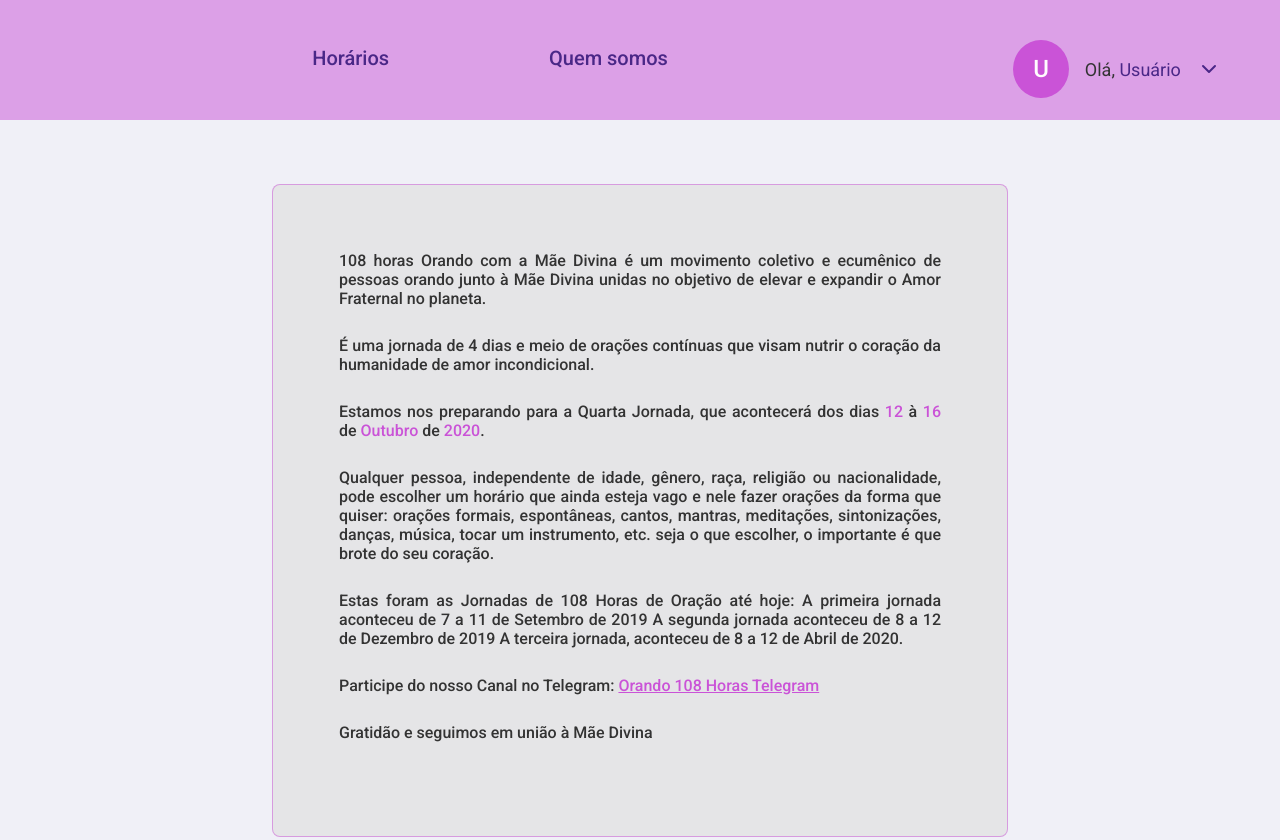
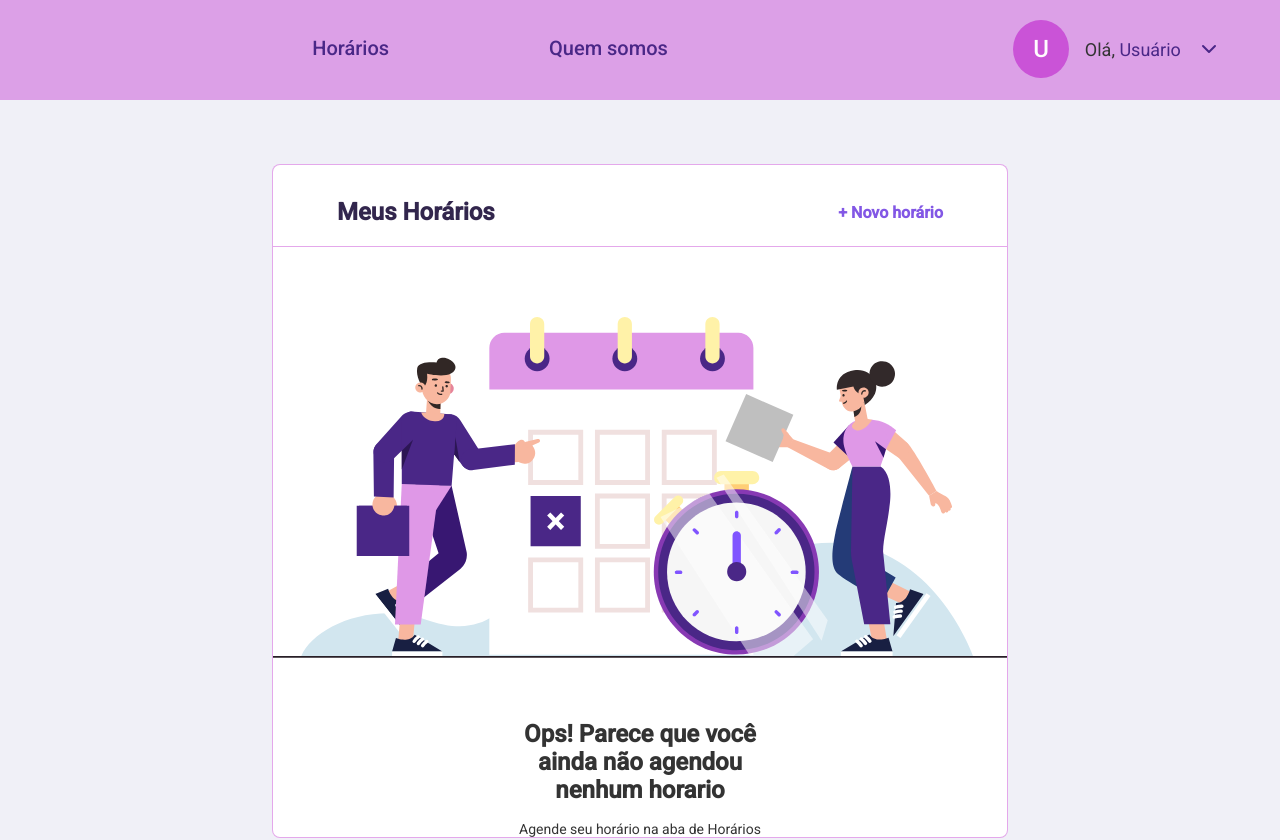
Before and after one commit to apsampaio/108-hours, a React (Create React App) app: page / in a window 1280 px wide. Shown: the top 840 px of the page. Built offline with nearby package versions, Linux system fonts and the light colour scheme.

Commit message:
schedules page

```diff
--- a/src/App.tsx
+++ b/src/App.tsx
@@ -6,12 +6,13 @@ import Landing from "./pages/Landing";
 import Login from "./pages/Login";
 import SignUp from "./pages/SignUp";
 import Home from "./pages/Home";
+import MySchedules from "./pages/MySchedules";
 
 function App() {
   return (
     <>
       <GlobalStyles />
-      <Home />
+      <MySchedules />
     </>
   );
 }
--- a/src/components/Header/styles.ts
+++ b/src/components/Header/styles.ts
@@ -2,7 +2,7 @@ import styled from "styled-components";
 
 export const Container = styled.div`
   background: rgba(202, 83, 215, 0.5);
-  min-height: 120px;
+  min-height: 100px;
   flex-grow: 0;
 
   display: flex;
@@ -41,7 +41,7 @@ export const Dropdown = styled.section`
   position: relative;
   display: inline-block;
   min-width: 300px;
-  min-height: 120px;
+  min-height: 100px;
   flex: 0;
 
   div {
@@ -50,7 +50,7 @@ export const Dropdown = styled.section`
     align-items: center;
     justify-content: center;
 
-    padding-top: 40px;
+    padding-top: 20px;
 
     span {
       padding: 15px 20px 15px 20px;
--- /dev/null
+++ b/src/pages/MySchedules/index.tsx
@@ -0,0 +1,28 @@
+import React from "react";
+
+import Header from "../../components/Header";
+import Footer from "../../components/Footer";
+
+import { Container, Content } from "./styles";
+
+import noScheduleImg from "../../assets/noSchedule.svg";
+
+const MySchedules: React.FC = () => {
+  return (
+    <Container>
+      <Header />
+      <Content>
+        <div>
+          <strong>Meus Horários</strong>
+          <a>+ Novo horário</a>
+        </div>
+        <img src={noScheduleImg} alt="Sem horários" />
+        <h3>Ops! Parece que você ainda não agendou nenhum horario</h3>
+        <p>Agende seu horário na aba de Horários</p>
+      </Content>
+      <Footer />
+    </Container>
+  );
+};
+
+export default MySchedules;
--- /dev/null
+++ b/src/pages/MySchedules/styles.ts
@@ -0,0 +1,85 @@
+import styled from "styled-components";
+
+export const Container = styled.div`
+  display: flex;
+  flex-direction: column;
+
+  top: 0;
+  right: 0;
+  left: 0;
+  bottom: 0;
+
+  background: #f0f0f7;
+`;
+
+export const Content = styled.div`
+  flex-grow: 1;
+
+  margin-top: 64px;
+  margin-bottom: 64px;
+
+  border-radius: 8px;
+  border: 1px solid rgba(202, 83, 215, 0.5);
+
+  min-width: 736px;
+  min-height: 550px;
+
+  background: #fff;
+  align-self: center;
+
+  display: flex;
+  flex-direction: column;
+
+  div {
+    display: flex;
+    align-items: center;
+    justify-content: space-between;
+
+    max-height: 90px;
+
+    border-bottom: 1px solid rgba(202, 83, 215, 0.5);
+    padding-bottom: 20px;
+
+    strong {
+      color: #32264d;
+      font-weight: bold;
+      font-size: 24px;
+      margin-left: 64px;
+      margin-top: 33px;
+    }
+
+    a {
+      margin-right: 64px;
+      margin-top: 33px;
+      font-size: 16px;
+
+      font-weight: bold;
+      color: #8257e5;
+    }
+  }
+
+  img {
+    padding-top: 70px;
+  }
+
+  h3 {
+    align-self: center;
+    text-align: center;
+
+    max-width: 251px;
+    padding-top: 40px;
+    font-size: 24px;
+
+    color: #333333;
+  }
+
+  p {
+    text-align: center;
+    font-weight: normal;
+
+    font-size: 14px;
+    padding-top: 17px;
+
+    color: #333333;
+  }
+`;
```
Also changed, not shown: src/assets/noSchedule.svg (added).
